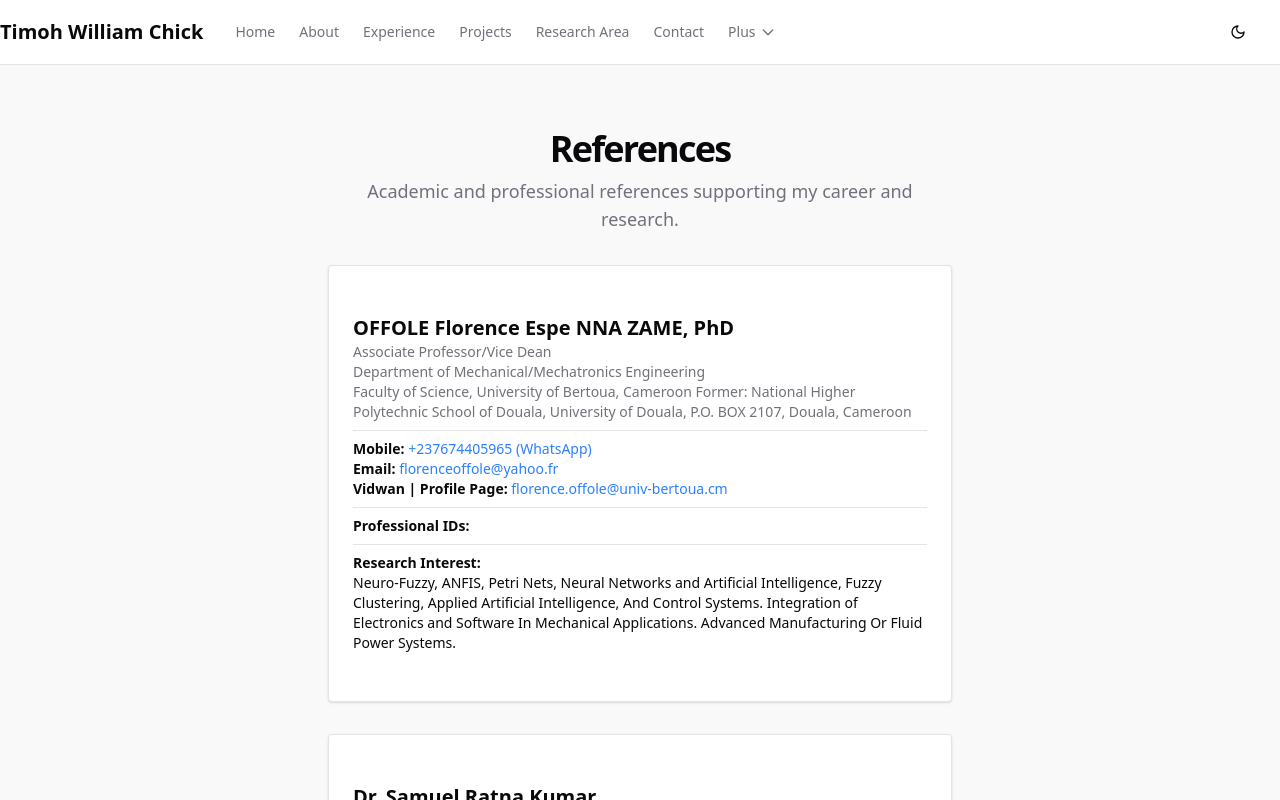
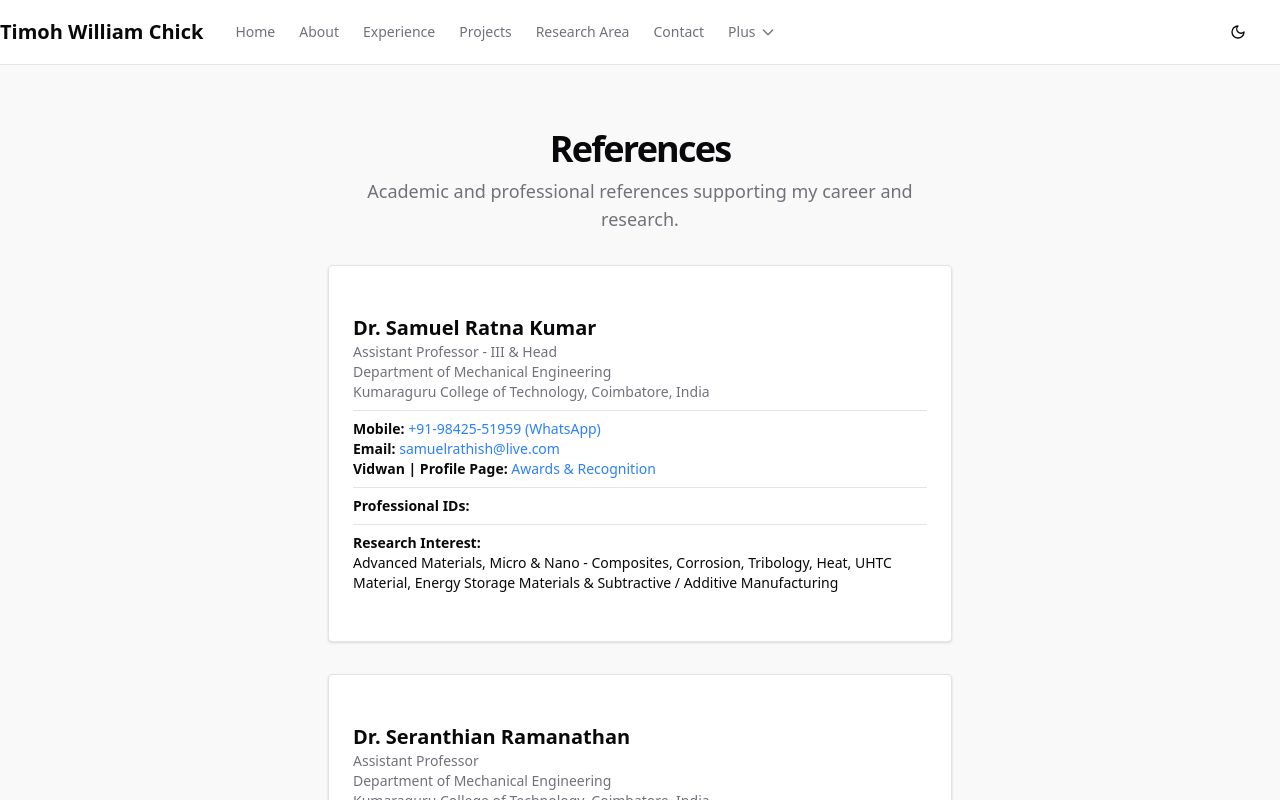
Before and after one commit to youmssi/william-porfolio, a Next.js app: page /references in a window 1280 px wide. Shown: the top 800 px of the page. Built offline with nearby package versions, Linux system fonts and the light colour scheme.

Commit message:
delete referene

```diff
--- a/app/references/page.tsx
+++ b/app/references/page.tsx
@@ -1,21 +1,7 @@
 import { ReferenceSection, Reference } from "@/components/reference-section";
 
 const references: Reference[] = [
-  {
-    name: "OFFOLE Florence Espe NNA ZAME, PhD",
-    title: "Associate Professor/Vice Dean",
-    department: "Department of Mechanical/Mechatronics Engineering",
-    institution: "Faculty of Science, University of Bertoua, Cameroon\nFormer: National Higher Polytechnic School of Douala, University of Douala, P.O. BOX 2107, Douala, Cameroon",
-    mobile: "+237674405965",
-    whatsapp: "https://wa.me/237674405965",
-    email: "florenceoffole@yahoo.fr",
-    profile: {
-      label: "florence.offole@univ-bertoua.cm",
-      url: "mailto:florence.offole@univ-bertoua.cm"
-    },
-    professionalIds: [],
-    researchInterest: "Neuro-Fuzzy, ANFIS, Petri Nets, Neural Networks and Artificial Intelligence, Fuzzy Clustering, Applied Artificial Intelligence, And Control Systems. Integration of Electronics and Software In Mechanical Applications. Advanced Manufacturing Or Fluid Power Systems."
-  },
+
   {
     name: "Dr. Samuel Ratna Kumar",
     title: "Assistant Professor - III & Head",
```
Also changed, not shown: 1 other file (tests, documents, lock files or other folders).
